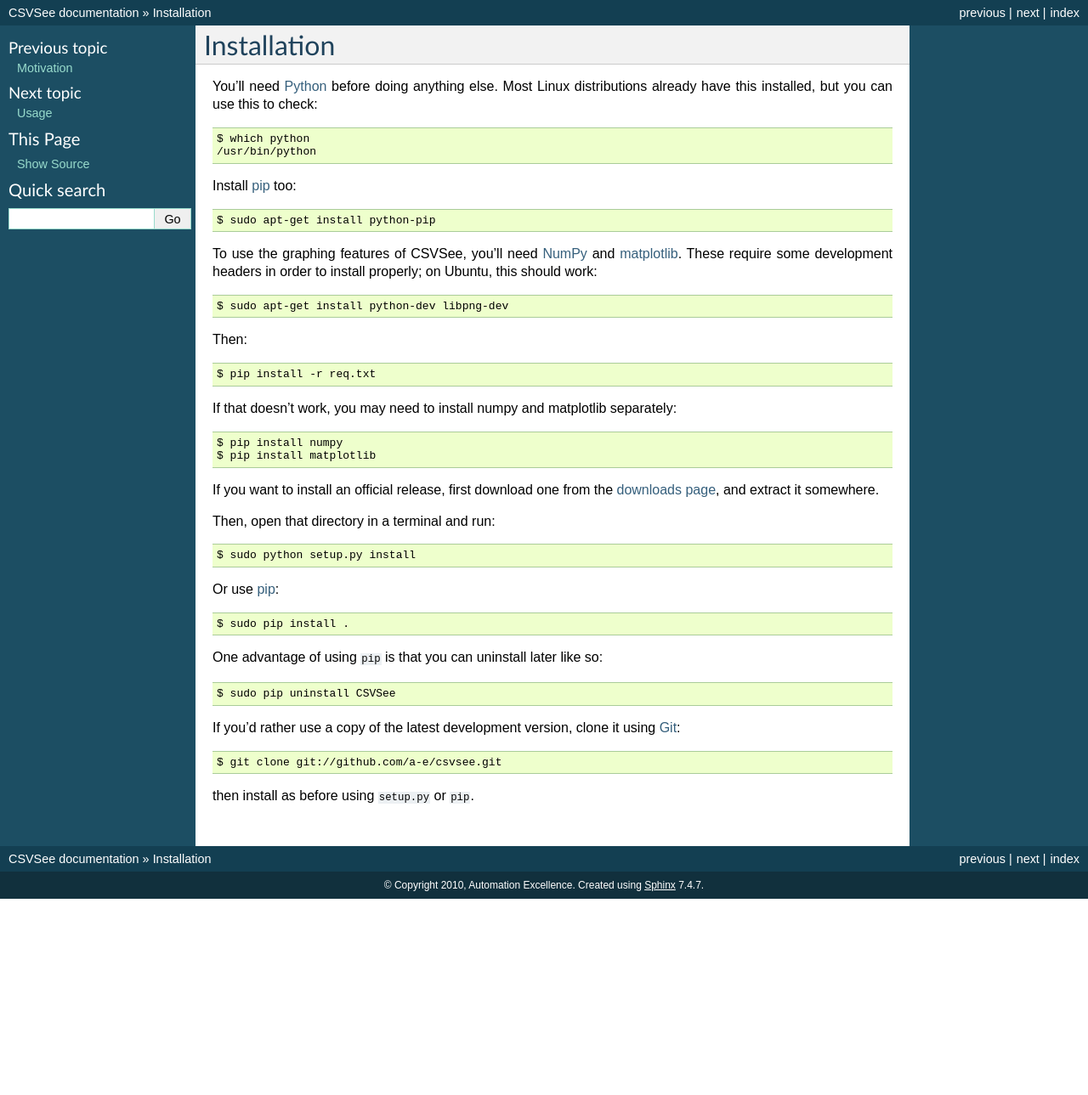
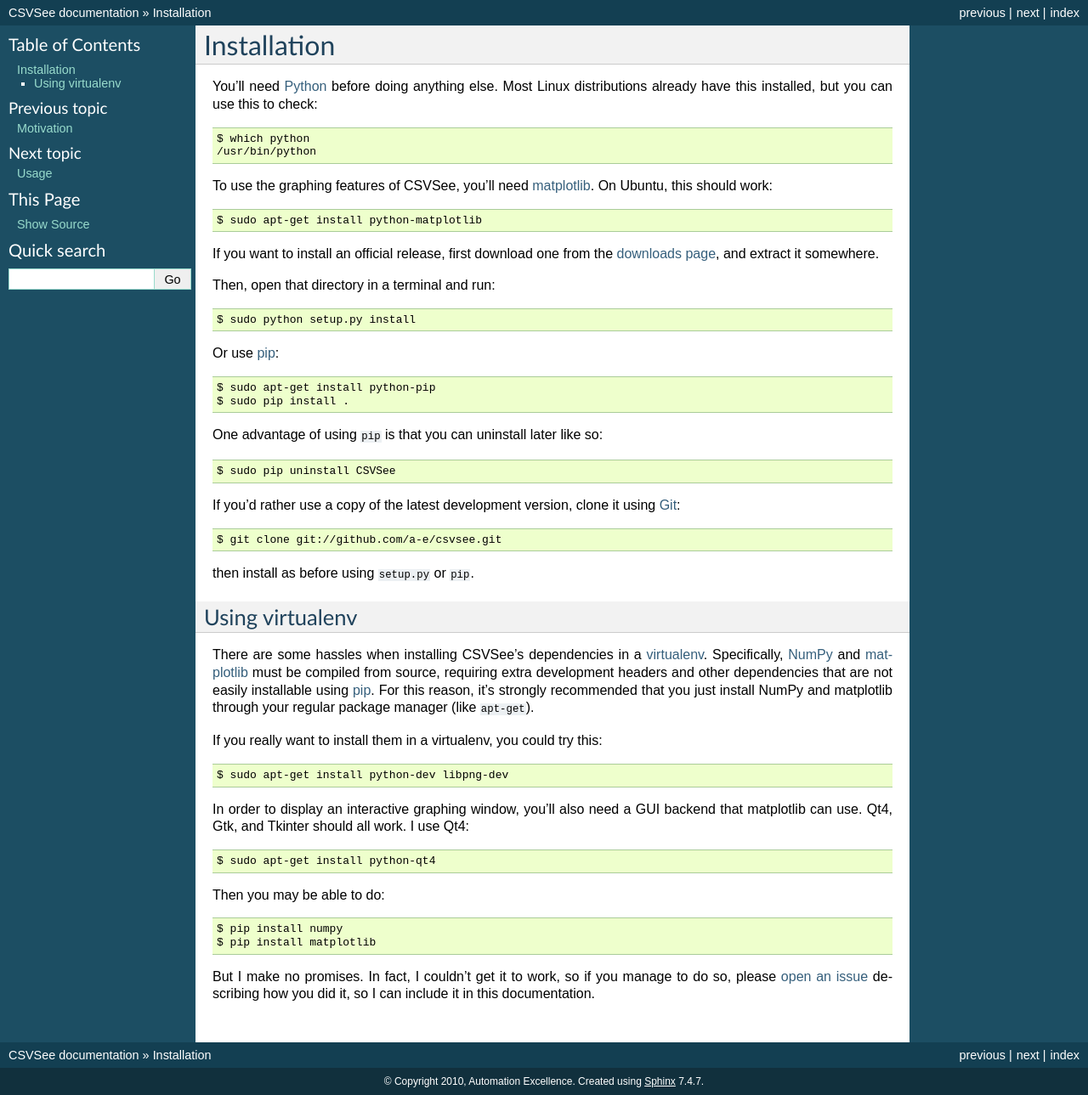
Before and after one commit to a-e/csvsee, a Sphinx documentation site: the page built from docs/install.rst, in a window 1280 px wide. Shown: the whole page at 85% size. Built offline with Sphinx 7.4.7, drawn with Linux system fonts in a browser that asks for light colours; before the commit the page ends 1058 px from its top, so only the background shows below that.

Commit message:
More docs, split up API and development sections

```diff
--- a/docs/install.rst
+++ b/docs/install.rst
@@ -7,24 +7,10 @@
     $ which python
     /usr/bin/python
 
-Install pip_ too::
+To use the graphing features of CSVSee, you'll need matplotlib_. On Ubuntu, this
+should work::
 
-    $ sudo apt-get install python-pip
-
-To use the graphing features of CSVSee, you'll need NumPy_ and matplotlib_.
-These require some development headers in order to install properly; on Ubuntu,
-this should work::
-
-    $ sudo apt-get install python-dev libpng-dev
-
-Then::
-
-    $ pip install -r req.txt
-
-If that doesn't work, you may need to install numpy and matplotlib separately::
-
-    $ pip install numpy
-    $ pip install matplotlib
+    $ sudo apt-get install python-matplotlib
 
 If you want to install an official release, first download one from the
 `downloads page`_, and extract it somewhere.
@@ -35,6 +21,7 @@
 
 Or use pip_::
 
+    $ sudo apt-get install python-pip
     $ sudo pip install .
 
 One advantage of using ``pip`` is that you can uninstall later like so::
@@ -48,9 +35,40 @@
 
 then install as before using ``setup.py`` or ``pip``.
 
+
+Using virtualenv
+----------------
+
+There are some hassles when installing CSVSee's dependencies in a virtualenv_.
+Specifically, NumPy_ and matplotlib_ must be compiled from source, requiring
+extra development headers and other dependencies that are not easily installable
+using pip_. For this reason, it's strongly recommended that you just install
+NumPy and matplotlib through your regular package manager (like ``apt-get``).
+
+If you really want to install them in a virtualenv, you could try this::
+
+    $ sudo apt-get install python-dev libpng-dev
+
+In order to display an interactive graphing window, you'll also need a GUI
+backend that matplotlib can use. Qt4, Gtk, and Tkinter should all work. I use
+Qt4::
+
+    $ sudo apt-get install python-qt4
+
+Then you may be able to do::
+
+    $ pip install numpy
+    $ pip install matplotlib
+
+But I make no promises. In fact, I couldn't get it to work, so if you manage to
+do so, please `open an issue`_ describing how you did it, so I can include it in
+this documentation.
+
+.. _virtualenv: http://www.virtualenv.org/en/latest/index.html
 .. _downloads page: https://launchpad.net/csvsee/+download
 .. _Git: http://git-scm.com/
 .. _pip: http://pypi.python.org/pypi/pip
 .. _Python: http://python.org/download/
 .. _matplotlib: http://sourceforge.net/projects/matplotlib/files/matplotlib/matplotlib-0.99.1/
 .. _NumPy: http://sourceforge.net/projects/numpy/files/
+.. _open an issue: http://github.com/a-e/csvsee/issues
```
Also changed, not shown: docs/api.rst (added, +10 -0 lines), docs/csvsee/index.rst (+0 -27 lines), docs/development.rst (added, +29 -0 lines), docs/index.rst (+3 -23 lines).
